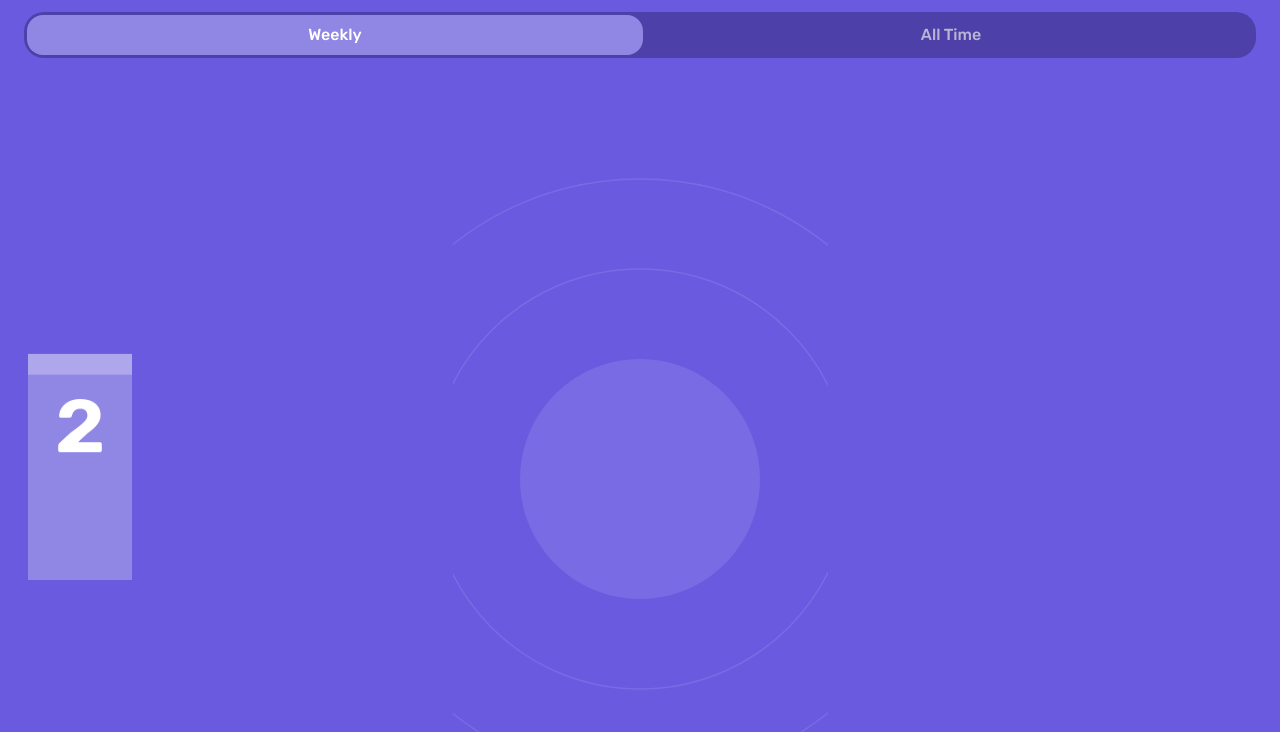
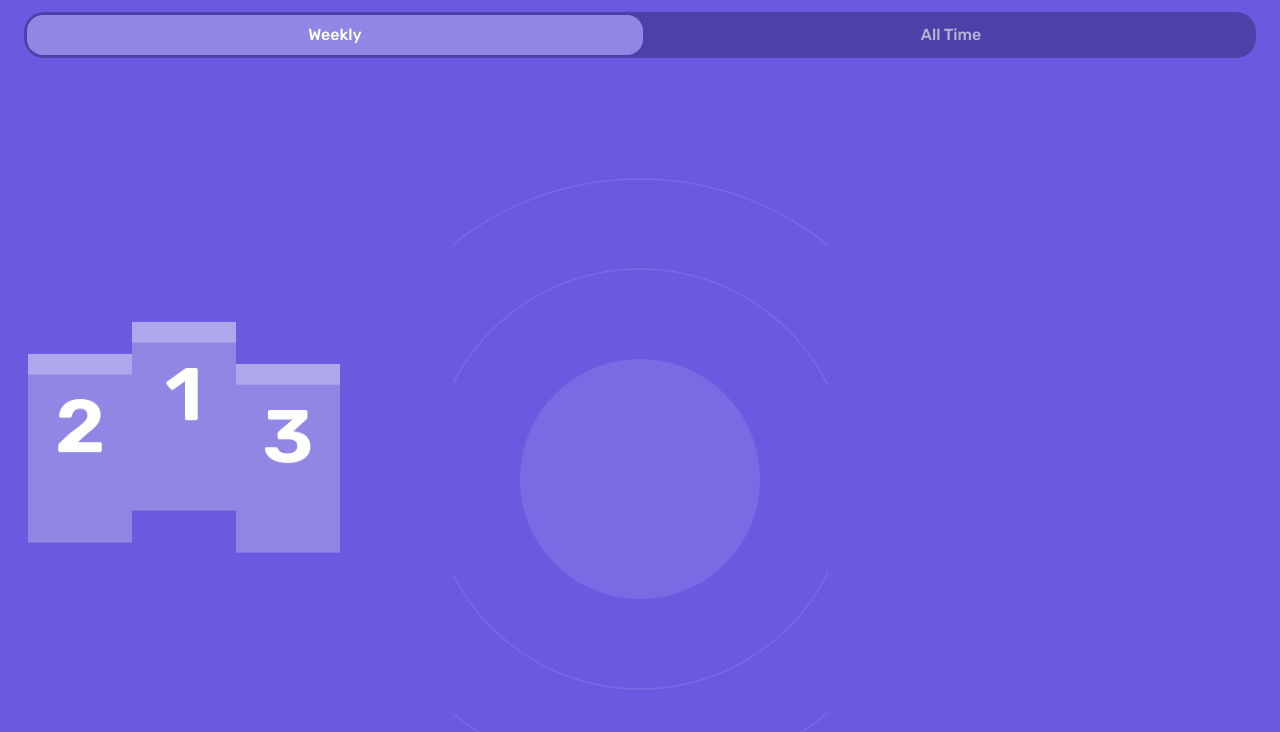
Before and after one commit to DanielAdeyemi/layouts_practice, a plain HTML site: page leaderboard_2.html in a window 1280 px wide. Shown: the part 68-800 px from the top of the page. Drawn offline with Linux system fonts and the light colour scheme.

Commit message:
finish pedistal layout

```diff
--- a/leaderboard_2.html
+++ b/leaderboard_2.html
@@ -27,9 +27,16 @@
       <div class="all-time inactive">All Time</div>
     </div>
     <div class="box">
-      <div>
+      <div id="second">
         <span>2</span>
         <span></span>
+      </div>
+      <div id="first">
+        <span>1</span>
+        <span></span>
+      </div>
+      <div id="third">
+        <span>3</span>
         <span></span>
       </div>
     </div>
--- a/styles/_leaderboard_2.scss
+++ b/styles/_leaderboard_2.scss
@@ -18,8 +18,7 @@
 			width: 104px;
 			height: 180px;
 			transform-style: preserve-3d;
-
-			div {
+			#second {
 				position: absolute;
 				top: 0;
 				left: 0;
@@ -27,7 +26,72 @@
 				height: 100%;
 				transform-style: preserve-3d;
 				transform: rotateX(21deg) rotateY(0deg);
-
+				span {
+					position: absolute;
+					top: 0;
+					left: 0;
+					display: block;
+					width: 100%;
+					height: 100%;
+					background: $dull-lavender;
+					&:nth-child(1) {
+						transform: rotateX(0) translate3d(0, 0, 104px);
+						font-family: Rubik;
+						font-style: normal;
+						font-weight: 600;
+						font-size: 80px;
+						line-height: 140%;
+						display: flex;
+						justify-content: center;
+						color: $white;
+					}
+					&:nth-child(2) {
+						background-color: #aea7ec;
+						transform: rotateX(110deg) rotateX(10deg) translate3d(0, 0, 115px);
+					}
+				}
+			}
+			#first {
+				position: absolute;
+				top: -32px;
+				left: 104px;
+				width: 100%;
+				height: 100%;
+				transform-style: preserve-3d;
+				transform: rotateX(21deg) rotateY(0deg);
+				span {
+					position: absolute;
+					top: 0;
+					left: 0;
+					display: block;
+					width: 100%;
+					height: 100%;
+					background: $dull-lavender;
+					&:nth-child(1) {
+						transform: rotateX(0) translate3d(0, 0, 104px);
+						font-family: Rubik;
+						font-style: normal;
+						font-weight: 600;
+						font-size: 80px;
+						line-height: 140%;
+						display: flex;
+						justify-content: center;
+						color: $white;
+					}
+					&:nth-child(2) {
+						background-color: #aea7ec;
+						transform: rotateX(110deg) rotateX(10deg) translate3d(0, 0, 115px);
+					}
+				}
+			}
+			#third {
+				position: absolute;
+				top: 10px;
+				left: 208px;
+				width: 100%;
+				height: 100%;
+				transform-style: preserve-3d;
+				transform: rotateX(21deg) rotateY(0deg);
 				span {
 					position: absolute;
 					top: 0;
```
Also changed, not shown: styles/styles.css, 1 other file.
